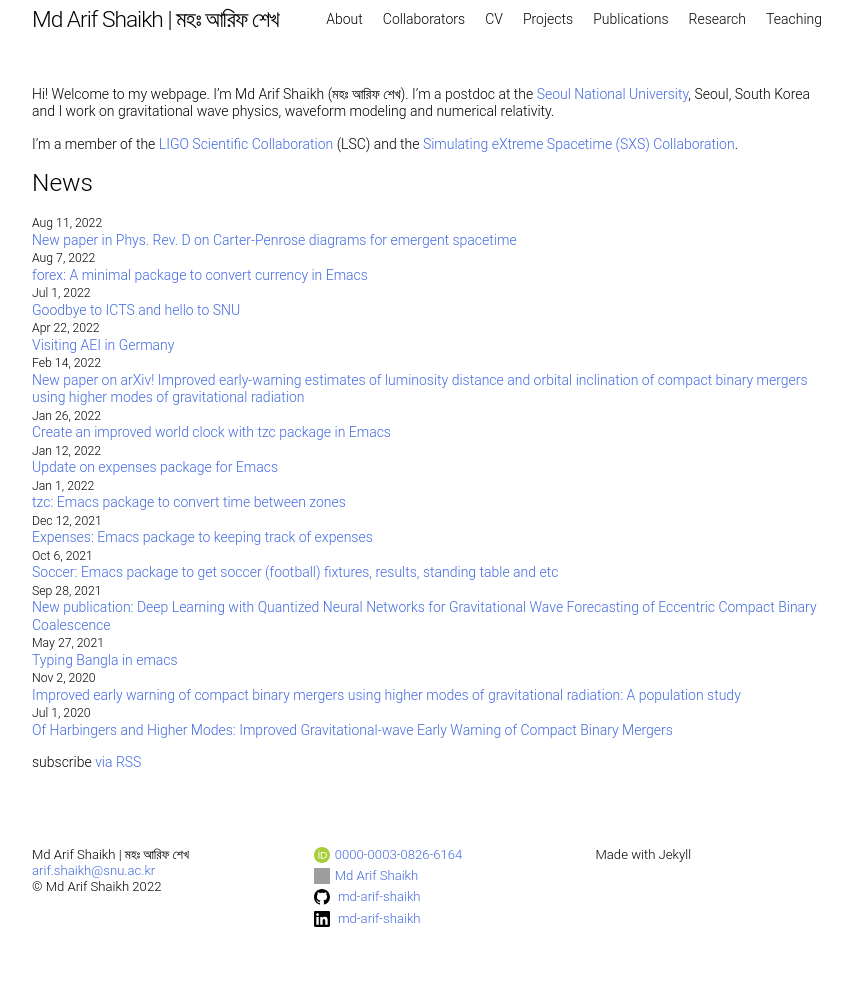
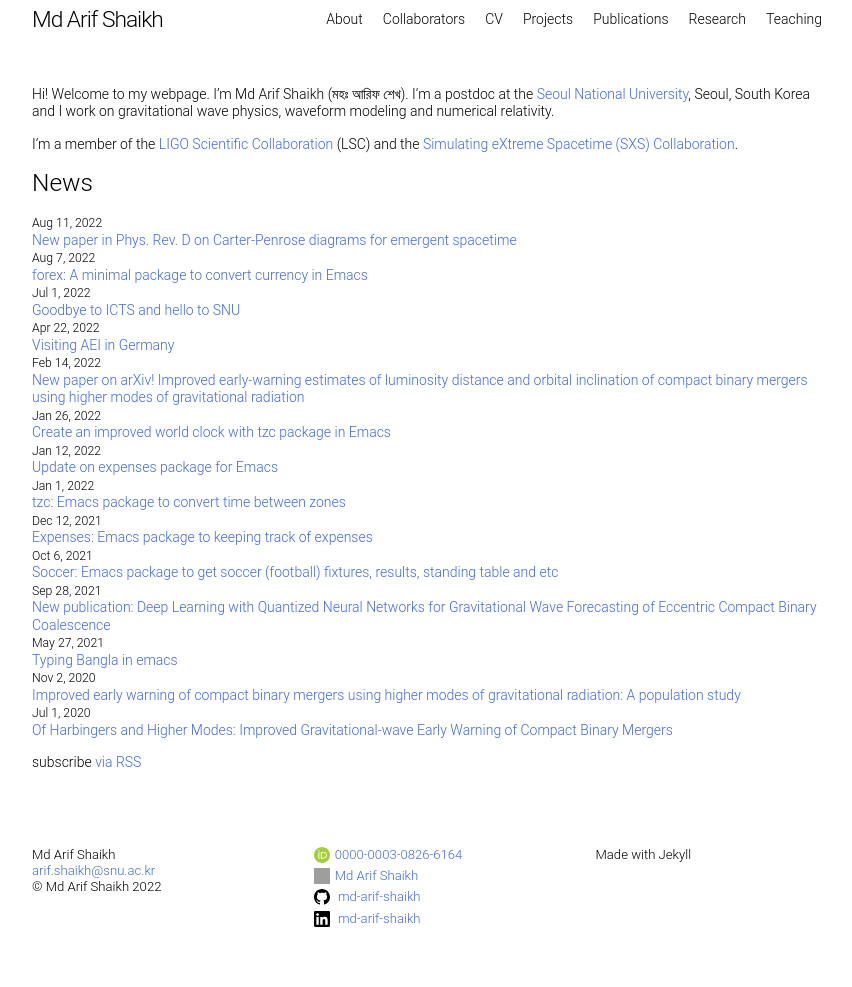
Before and after one commit to md-arif-shaikh/md-arif-shaikh.github.io, a Jekyll site: the page built from index.md, in a window 1280 px wide. Shown: the whole page, without its empty margins (213-1065 px from the left). Built offline with Jekyll 4.4.1, drawn with Linux system fonts in a browser that asks for light colours; grey boxes are pictures that could not be loaded.

Commit message:
Update _config.yml

```diff
--- a/_config.yml
+++ b/_config.yml
@@ -13,7 +13,7 @@
 # you will see them accessed via {{ site.title }}, {{ site.email }}, and so on.
 # You can create any custom variable you would like, and they will be accessible
 # in the templates via {{ site.myvariable }}.
-title: Md Arif Shaikh | মহঃ আরিফ শেখ
+title: Md Arif Shaikh
 email: arif.shaikh@snu.ac.kr
 description: >- # this means to ignore newlines until "baseurl:"
   Made with Jekyll
```
